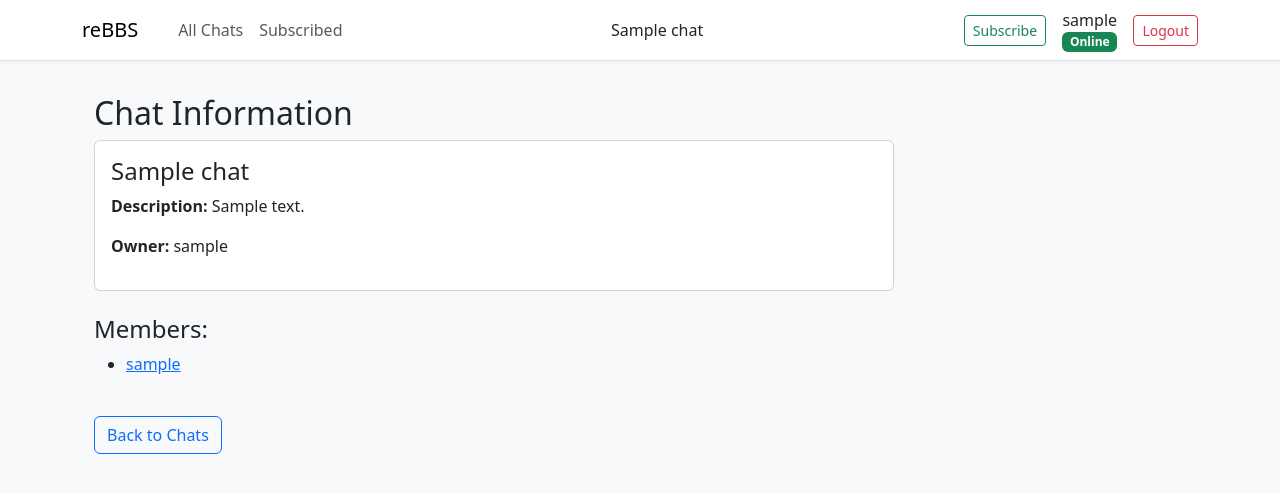
After one commit to D3c3453d/reBBS, a Django app: page /chat/1/info/ in a window 1280 px wide. The commit adds this page. Shown: the top 493 px of the page. Run offline with Django 5.2, Linux system fonts and the light colour scheme; a user stored in the database is signed in; tables that the repository leaves empty hold one stand-in row (values such as "Sample post").

Commit message:
feat: chat creation and subscription, add member rofile and chat info

```diff
--- a/src/infrastructure/db/models.py
+++ b/src/infrastructure/db/models.py
@@ -14,6 +14,7 @@ class GenericModel(models.Model):
 class Member(GenericModel, AbstractUser):
     profile_picture = models.ImageField(upload_to="profiles/", null=True, blank=True)
     online_status = models.BooleanField(default=False)
+    bio = models.TextField(blank=True, null=True)
 
     date_joined = None
 
@@ -24,7 +25,9 @@ class Member(GenericModel, AbstractUser):
 
 class Chat(GenericModel):
     name = models.CharField(max_length=255)
+    description = models.TextField()
     is_group = models.BooleanField(default=False)
+    owner = models.ForeignKey(Member, on_delete=models.CASCADE)
     members = models.ManyToManyField(Member, through="db.MemberChat", related_name="chats")
 
     def __str__(self):
--- a/src/infrastructure/web/templates/base.html
+++ b/src/infrastructure/web/templates/base.html
@@ -82,8 +82,13 @@
 
         <!-- Right: Connection Status (optional), Profile, Logout -->
         <div class="d-flex align-items-center gap-3">
-          {% block nav_status %}{% endblock %}
-          <a class="nav-link" href="">{{ request.user.username }}</a>
+          {% block nav_right %}{% endblock %}
+          <div class="d-flex flex-column align-items-center text-center">
+            <a id="profile" class="nav-link" href="{% url 'edit_profile' %}">
+              {{ request.user.username }}
+            </a>
+            {% block nav_status %}{% endblock %}
+          </div>
           {% if request.user.is_authenticated %}
           <form action="{% url 'logout' %}" method="post" class="m-0">
             {% csrf_token %}
--- /dev/null
+++ b/src/infrastructure/web/templates/chat_info.html
@@ -0,0 +1,48 @@
+{% extends "base.html" %}
+{% block title %}Chat Info | reBBS{% endblock %}
+
+{% block nav_content %}
+  <span class="h6 mb-0 text-center">{{ chat.name }}</span>
+{% endblock %}
+
+{% block nav_right %}
+  <form method="post" action="{% url 'toggle_subscription' chat.id %}">
+    {% csrf_token %}
+    {% if is_subscribed %}
+      <button type="submit" class="btn btn-outline-danger btn-sm">Unsubscribe</button>
+    {% else %}
+      <button type="submit" class="btn btn-outline-success btn-sm">Subscribe</button>
+    {% endif %}
+  </form>
+{% endblock %}
+
+{% block nav_status %}
+  <label id="connection-status" for="chat-name" class="badge bg-success">Online</label>
+{% endblock %}
+
+{% block content %}
+<div class="container mt-4">
+  <h2>Chat Information</h2>
+
+  <div class="card mb-4" style="max-width: 800px;">
+    <div class="card-body">
+      <h4>{{ chat.name }}</h4>
+      <p><strong>Description:</strong> {{ chat.description }}</p>
+      <p><strong>Owner:</strong> {{ chat.owner.username }}</p>
+    </div>
+  </div>
+
+  <h4>Members:</h4>
+  <ul>
+    {% for member in chat.members.all %}
+      <li>
+        <a href="{% url 'member_profile' member.id %}">{{ member.username }}</a>
+      </li>
+    {% empty %}
+      <p>No members</p>
+    {% endfor %}
+  </ul>
+
+  <a href="{% url 'all-chats' %}" class="btn btn-outline-primary mt-4">Back to Chats</a>
+</div>
+{% endblock %}
--- a/src/infrastructure/web/urls.py
+++ b/src/infrastructure/web/urls.py
@@ -25,7 +25,18 @@ from django.contrib.auth.views import (
 )
 from django.urls import include, path
 
-from src.infrastructure.web.views import all_chats_view, chat_view, signup_view, subscribed_chats_view, welcome_view
+from src.infrastructure.web.views import (
+    all_chats_view,
+    chat_info_view,
+    chat_view,
+    create_chat_view,
+    edit_profile_view,
+    member_profile_view,
+    signup_view,
+    subscribed_chats_view,
+    toggle_chat_subscription_view,
+    welcome_view,
+)
 
 auth_urlpatterns = [
     path("login/", LoginView.as_view(template_name="auth/login.html"), name="login"),
@@ -55,6 +66,11 @@ urlpatterns = [
     path("", welcome_view, name="welcome"),
     path("all-chats/", all_chats_view, name="all-chats"),
     path("subscribed-chats/", subscribed_chats_view, name="subscribed-chats"),
+    path("chats/create/", create_chat_view, name="create_chat"),
     path("chat/<int:chat_id>/", chat_view, name="chat"),
+    path("chat/<int:chat_id>/toggle-subscription/", toggle_chat_subscription_view, name="toggle_subscription"),
+    path("chat/<int:chat_id>/info/", chat_info_view, name="chat_info"),
     path("auth/", include(auth_urlpatterns)),
+    path("member/<int:member_id>/", member_profile_view, name="member_profile"),
+    path("profile/edit/", edit_profile_view, name="edit_profile"),
 ]
--- a/src/infrastructure/web/views.py
+++ b/src/infrastructure/web/views.py
@@ -1,9 +1,23 @@
+from asgiref.sync import async_to_sync
 from django.contrib import messages
 from django.contrib.auth.decorators import login_required
 from django.shortcuts import get_object_or_404, redirect, render
 from infrastructure.db.forms import MemberCreationForm
+from interface.controllers.chat import ChatController
+from usecases.chat import ChatUsecases, CreateChat, IsSubscribed, SubscribeToChat, UnsubscribeFromChat
 
-from src.infrastructure.db.models import Chat
+from src.infrastructure.db.models import Chat, Member
+from src.infrastructure.db.repositories.chat import ChatRepository
+
+chat_repo = ChatRepository()
+chat_controller = ChatController(
+    ChatUsecases(
+        create_chat=CreateChat(chat_repo),
+        subscribe=SubscribeToChat(chat_repo),
+        unsubscribe=UnsubscribeFromChat(chat_repo),
+        is_subscribed=IsSubscribed(chat_repo),
+    )
+)
 
 
 def welcome_view(request, *args, **kwargs):
@@ -29,7 +43,8 @@ def signup_view(request):
 @login_required
 def chat_view(request, chat_id, *args, **kwargs):
     chat = get_object_or_404(Chat, id=chat_id)
-    return render(request, "chat.html", {"chat": chat})
+    is_subscribed = async_to_sync(chat_repo.is_subscribed)(request.user.id, chat_id)
+    return render(request, "chat.html", {"chat": chat, "is_subscribed": is_subscribed})
 
 
 @login_required
@@ -42,3 +57,45 @@ def all_chats_view(request, *args, **kwargs):
 def subscribed_chats_view(request, *args, **kwargs):
     chats = list(Chat.objects.filter(members=request.user.id))
     return render(request, "chats.html", {"chats": chats, "title": "Subscribed Chats"})
+
+
+@login_required
+def create_chat_view(request):
+    if request.method == "POST":
+        chat_controller.handle_create_chat(owner_id=request.user.id, payload=request.POST)
+    return redirect(request.META.get("HTTP_REFERER"))
+
+
+@login_required
+def toggle_chat_subscription_view(request, chat_id):
+    async_to_sync(chat_controller.toggle_subscription)(request.user.id, chat_id)
+    return redirect(request.META.get("HTTP_REFERER"))
+
+
+@login_required
+def chat_info_view(request, chat_id):
+    chat = get_object_or_404(Chat, id=chat_id)
+    members = chat.members.all()  # ← список участников чата
+    return render(request, "chat_info.html", {"chat": chat, "members": members})
+
+
+@login_required
+def member_profile_view(request, member_id):
+    member = get_object_or_404(Member, id=member_id)
+    return render(request, "member_profile.html", {"member": member})
+
+
+@login_required
+def edit_profile_view(request):
+    user = request.user
+
+    if request.method == "POST":
+        user.username = request.POST.get("username")
+        user.email = request.POST.get("email")
+        user.bio = request.POST.get("bio")
+        user.save()
+
+        messages.success(request, "Your profile was updated successfully.")
+        return redirect("edit_profile")
+
+    return render(request, "edit_profile.html", {"user": user})
```
Also changed, not shown: src/infrastructure/db/repositories/chat.py (added, +20 -0 lines), src/infrastructure/web/templates/chat.html (+16 -1 lines), src/infrastructure/web/templates/chats.html (+36 -1 lines), src/infrastructure/web/templates/edit_profile.html (added, +33 -0 lines), src/infrastructure/web/templates/member_profile.html (added, +29 -0 lines), src/interface/controllers/chat.py (added, +19 -0 lines), src/interface/repositories/chat.py (added, +17 -0 lines), src/usecases/chat.py (added, +43 -0 lines), .pre-commit-config.yaml, src/infrastructure/db/migrations/0001_initial.py, src/infrastructure/db/migrations/0002_member_bio.py (added).
